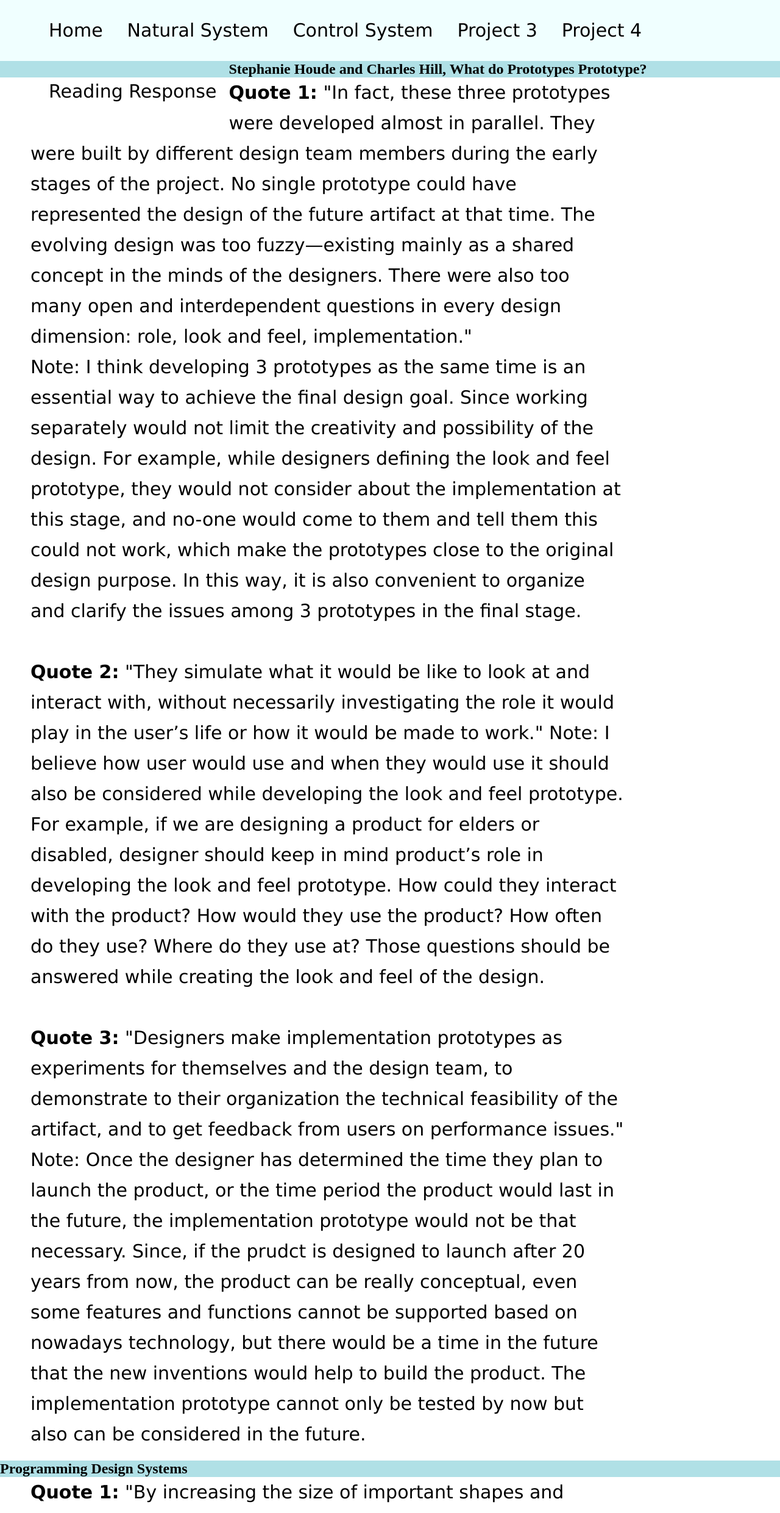
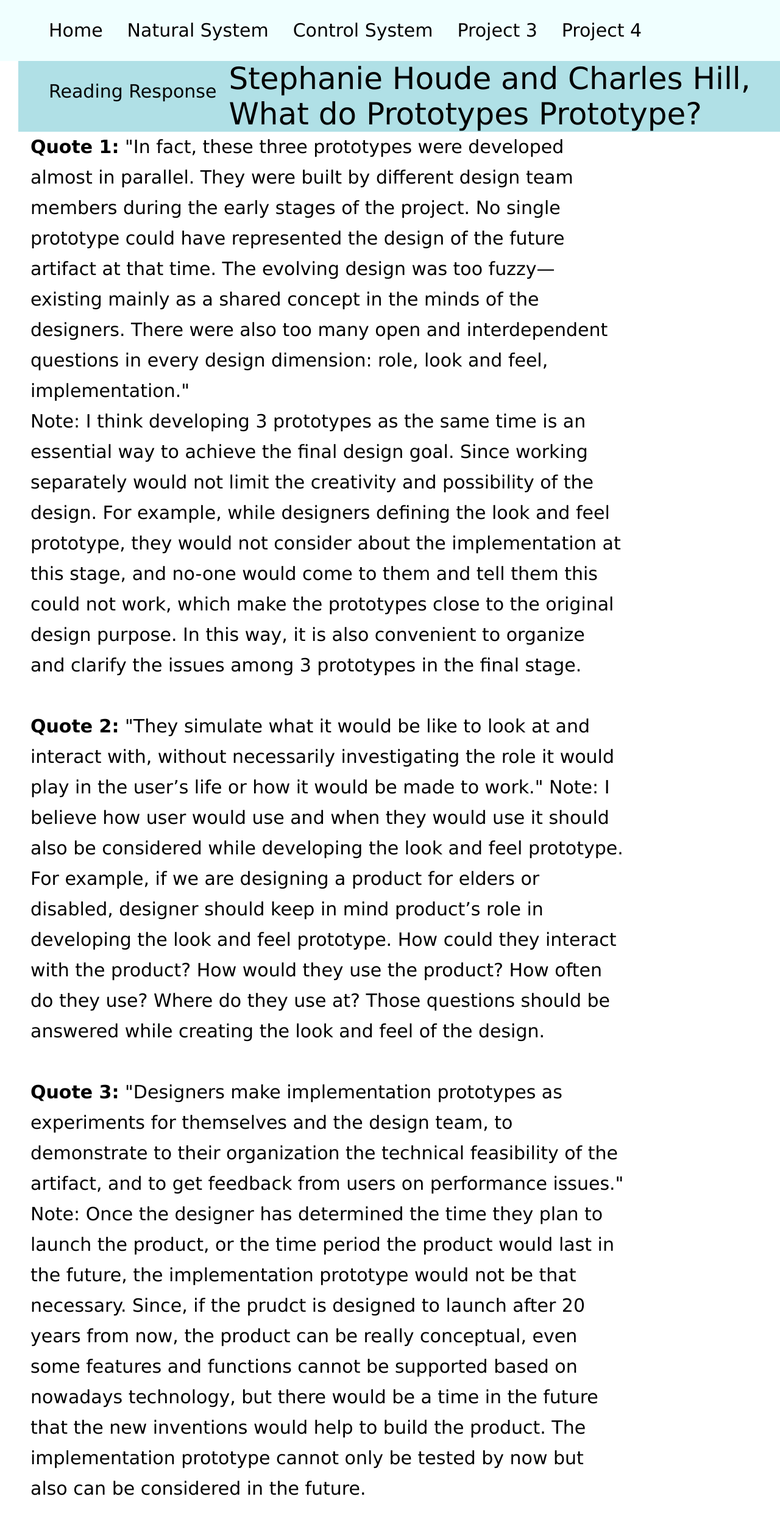
Before and after one commit to izzie13/AdvPrototypying_FA21, a plain HTML site: page ReadingResponse.html in a window 1280 px wide. Shown: the top 2481 px of the page at 61% size. Drawn offline with Linux system fonts and the light colour scheme.

Commit message:
Update ReadingResponse.html

```diff
--- a/ReadingResponse.html
+++ b/ReadingResponse.html
@@ -21,7 +21,7 @@
             </ul>
         </nav>
     </body>
-    <h2 style="background-color:powderblue;"> Stephanie Houde and Charles Hill, What do Prototypes Prototype? </h2>
+    <h2 class="title" style="background-color:powderblue;"> Stephanie Houde and Charles Hill, What do Prototypes Prototype? </h2>
     <p class="paragraph" style="margin-right: 20%;"><span style="font-weight:bold">Quote 1:</span> "In fact, these three prototypes were developed almost in parallel. They were built by different design team members during the early stages of the project. No single prototype could have
         represented the design of the future artifact at that time. The evolving design was too fuzzy—existing mainly as a shared concept in the minds of the designers. There were also too many open and
         interdependent questions in every design dimension: role, look and feel, implementation."<br>
@@ -40,7 +40,7 @@
         to launch after 20 years from now, the product can be really conceptual, even some features and functions cannot be supported based on nowadays technology, but there would be a time in the future that the new inventions would
         help to build the product. The implementation prototype cannot only be tested by now but also can be considered in the future.
     </p><br>
-<h2 style="background-color:powderblue;"> Programming Design Systems </h2>
+<h2 class="title" style="background-color:powderblue;"> Programming Design Systems </h2>
 <p class="paragraph" style="margin-right: 20%;"><span style="font-weight:bold">Quote 1:</span>
 "By increasing the size of important shapes and decreasing the size of less significant shapes, you can bring clarity to a design."
 <br>
@@ -61,7 +61,7 @@ Note: It is smart to use programming to create artworks, it would not only save
 thinking systematically of the design process, they can also get inspired of how the programm works behind the screen.
 <br> <br>
 
-<h2 style="background-color:powderblue;"> Radical Technologies Reading Response </h2>
+<h2 class="title" style="background-color:powderblue;"> Radical Technologies Reading Response </h2>
 <p class="paragraph" style="margin-right: 20%;"><span style="font-weight:bold">Quote 1:</span>
 "device manufacturers—aren’t incentivized to fix them, while the end user doesn’t have the expertise to do so."
 <br>
```
